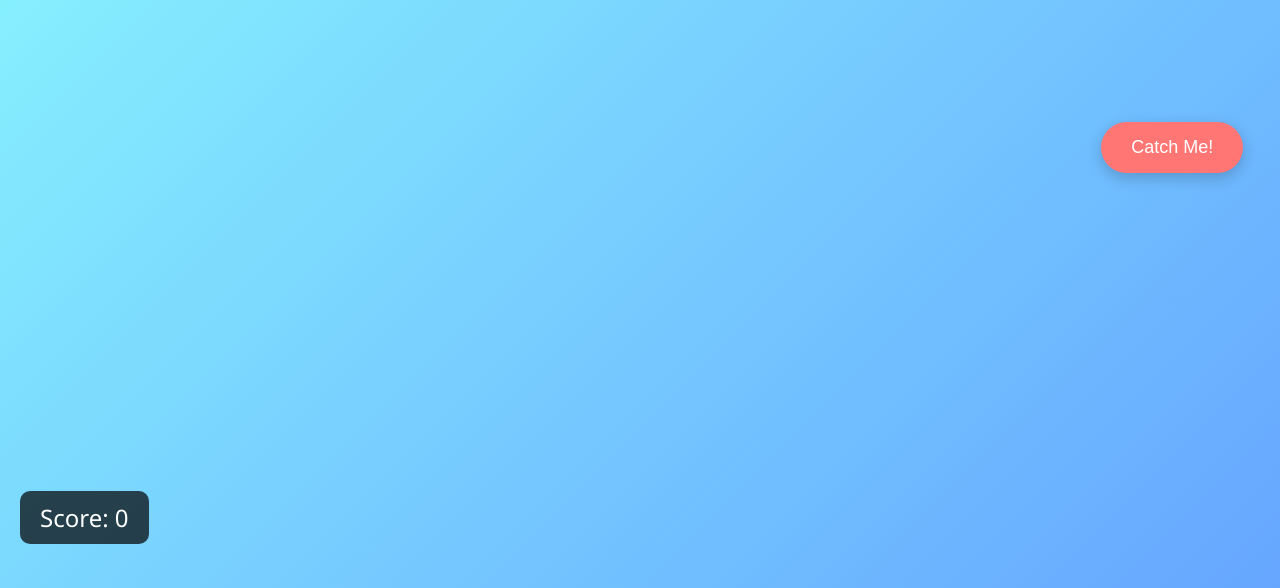
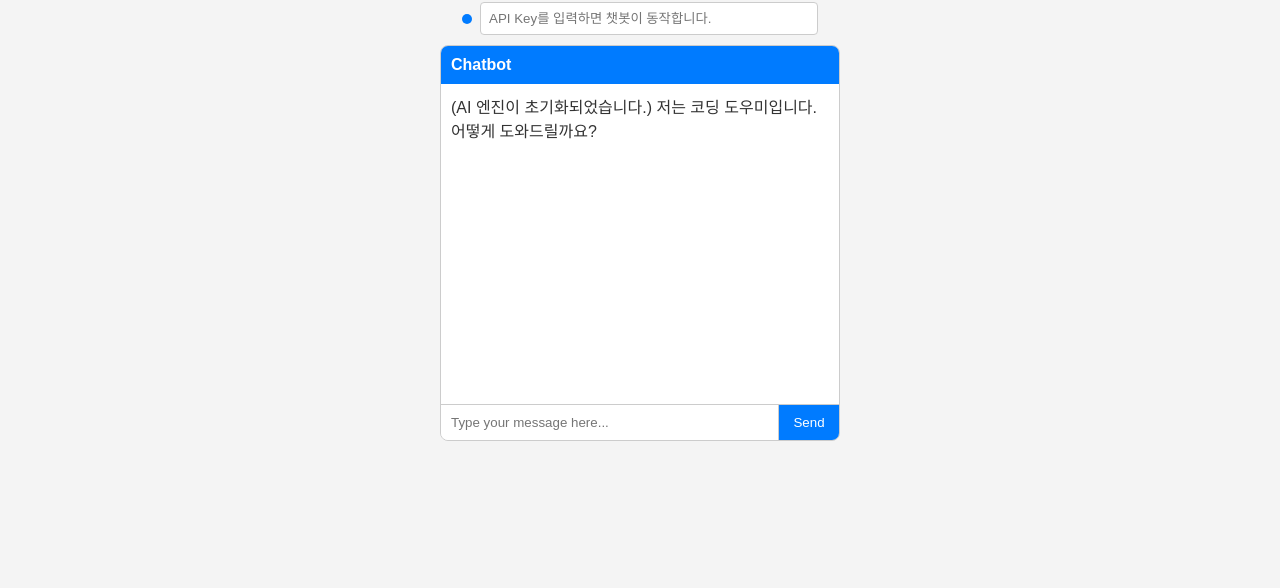
Before and after one commit to chaeyeonkim96/chaeyeonkim96.github.io, a plain HTML site: page index.html in a window 1280 px wide. Shown: the part 212-800 px from the top of the page. Drawn offline with Linux system fonts and the light colour scheme.

Commit message:
Add files via upload

```diff
--- a/index.html
+++ b/index.html
@@ -1,70 +1,107 @@
 <!DOCTYPE html>
-<html lang="en">
+<html lang="ko">
 <head>
-  <meta charset="UTF-8">
-  <meta name="viewport" content="width=device-width, initial-scale=1.0">
-  <title>Catch the Button</title>
-  <link rel="stylesheet" href="./style.css"> <!-- 상대경로로 CSS 파일 링크 -->
+    <meta charset="UTF-8">
+    <meta name="viewport" content="width=device-width, initial-scale=1.0">
+    <title>챗봇 만들기</title>
+    <style>
+        body {
+            font-family: Arial, sans-serif;
+            display: flex;
+            justify-content: center;
+            align-items: center;
+            height: 100vh;
+            margin: 0;
+            background-color: #f4f4f4;
+        }
+        .container {
+            text-align: center;
+            width: 400px;
+        }
+        h1 {
+            font-size: 24px;
+            color: #333;
+        }
+        .api-key-input {
+            display: flex;
+            justify-content: center;
+            align-items: center;
+            margin-bottom: 10px;
+        }
+        .api-key-input input[type="text"] {
+            width: 80%;
+            padding: 8px;
+            border: 1px solid #ccc;
+            border-radius: 4px;
+        }
+        .status-indicator {
+            width: 10px;
+            height: 10px;
+            background-color: #007bff; /* 파란색 상태 표시등 */
+            border-radius: 50%;
+            margin-right: 8px;
+        }
+        .chatbox {
+            border: 1px solid #ccc;
+            border-radius: 8px;
+            overflow: hidden;
+        }
+        .chat-header {
+            background-color: #007bff; /* 파란색 헤더 */
+            color: white;
+            padding: 10px;
+            font-weight: bold;
+            text-align: left;
+        }
+        #chat {
+            height: 300px;
+            overflow-y: scroll;
+            padding: 10px;
+            background-color: #fff;
+            color: #333;
+            text-align: left;
+        }
+        .input-area {
+            display: flex;
+            border-top: 1px solid #ccc;
+        }
+        .input-area input[type="text"] {
+            flex-grow: 1;
+            padding: 10px;
+            border: none;
+            border-right: 1px solid #ccc;
+            outline: none;
+        }
+        .input-area button {
+            width: 60px;
+            border: none;
+            background-color: #007bff; /* 파란색 버튼 */
+            color: white;
+            cursor: pointer;
+            outline: none;
+        }
+        .input-area button:hover {
+            background-color: #0056b3; /* 조금 더 어두운 파란색 */
+        }
+        .footer {
+            margin-top: 10px;
+            font-size: 12px;
+            color: #aaa;
+        }
+    </style>
 </head>
 <body>
-
-<div id="gameArea">
-  <h1>Catch the Button!</h1>
-  <button id="runawayButton">Catch Me!</button>
-  <p id="score">Score: 0</p>
-</div>
-
-<script>
-  const button = document.getElementById('runawayButton');
-  const scoreElement = document.getElementById('score');
-  let score = 0;
-  let isCaught = false;
-
-  function moveButton() {
-    const gameArea = document.getElementById('gameArea');
-    const gameWidth = gameArea.clientWidth;
-    const gameHeight = gameArea.clientHeight;
-    const buttonWidth = button.offsetWidth;
-    const buttonHeight = button.offsetHeight;
-
-    const newLeft = Math.random() * (gameWidth - buttonWidth);
-    const newTop = Math.random() * (gameHeight - buttonHeight);
-
-    button.style.left = `${newLeft}px`;
-    button.style.top = `${newTop}px`;
-    button.classList.add('move');
-  }
-
-  button.addEventListener('click', function() {
-    if (!isCaught) {
-      score++;
-      scoreElement.textContent = `Score: ${score}`;
-      button.style.backgroundColor = '#55efc4';
-      isCaught = true;
-      setTimeout(() => {
-        button.style.backgroundColor = '#ff7675';
-        isCaught = false;
-      }, 500);
-    }
-  });
-
-  document.addEventListener('mousemove', function(event) {
-    const mouseX = event.clientX;
-    const mouseY = event.clientY;
-
-    const buttonRect = button.getBoundingClientRect();
-    const buttonX = buttonRect.left + buttonRect.width / 2;
-    const buttonY = buttonRect.top + buttonRect.height / 2;
-
-    const distance = Math.sqrt(Math.pow(mouseX - buttonX, 2) + Math.pow(mouseY - buttonY, 2));
-
-    if (distance < 150 && !isCaught) {
-      moveButton();
-    }
-  });
-
-  moveButton();
-</script>
-
-</body>
-</html>
+    <div class="container">
+        <h1>챗봇 만들기</h1>
+        <div class="api-key-input">
+            <div class="status-indicator"></div>
+            <input type="text" placeholder="API Key를 입력하면 챗봇이 동작합니다.">
+        </div>
+        <div class="chatbox">
+            <div class="chat-header">Chatbot</div>
+            <div id="chat">
+                <div>(AI 엔진이 초기화되었습니다.) 저는 코딩 도우미입니다. 어떻게 도와드릴까요?</div>
+            </div>
+            <div class="input-area">
+                <input type="text" id="userInput" placeholder="Type your message here...">
+                <button onclick="sendMessage()">Send</button>
```
